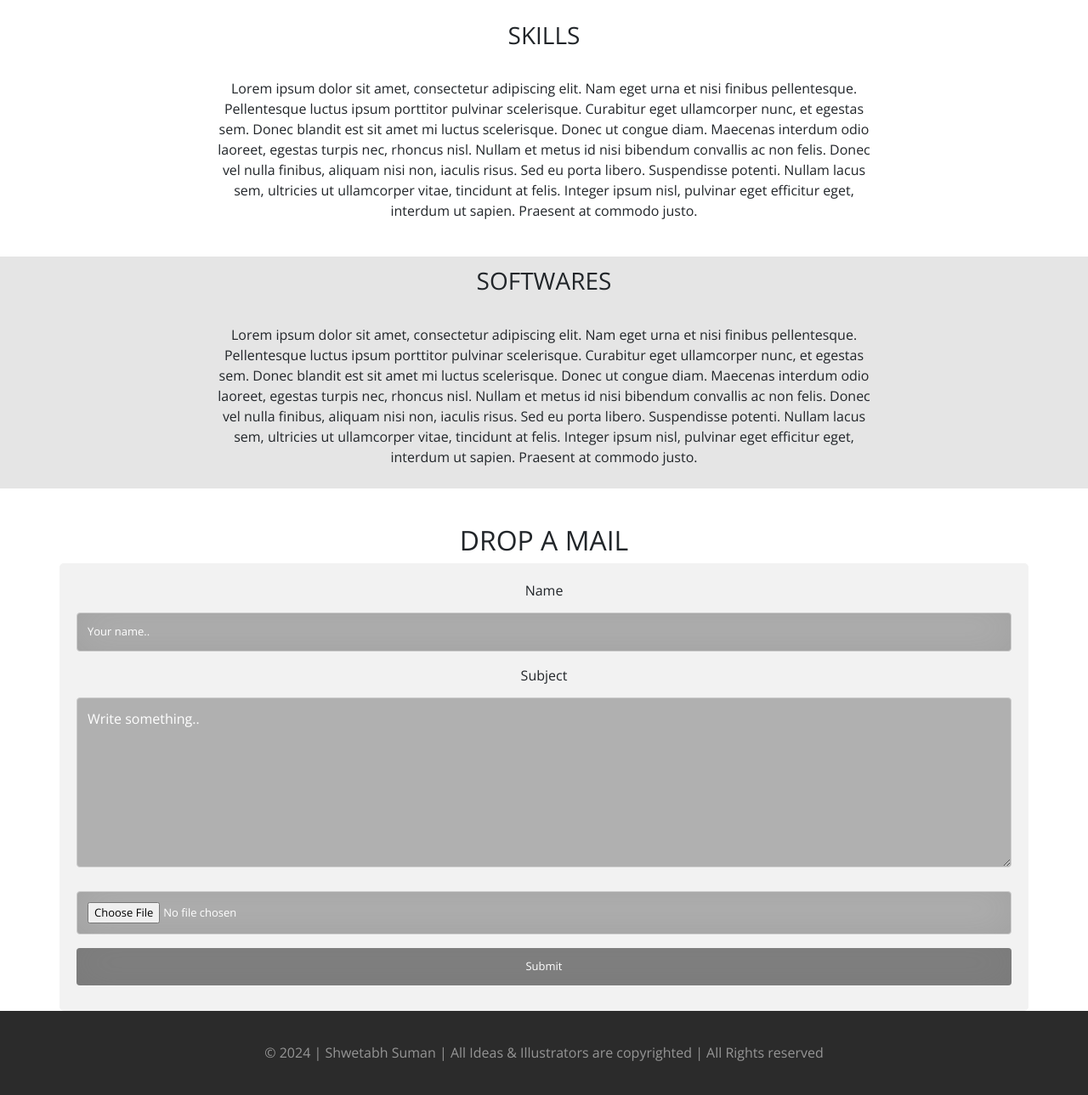
After one commit to webwritart/shwetabhsuman, a Flask app: page /about/about in a window 1280 px wide. The commit adds this page. Shown: the part 2701-3990 px from the top of the page at 85% size. Run offline with Flask 3, Linux system fonts and the light colour scheme; the visitor is signed in with stand-in values (Sample User, id 1); some libraries are stand-ins or nearby versions.

Commit message:
first commit

```diff
--- a/models/member.py
+++ b/models/member.py
@@ -10,10 +10,9 @@ member_role = db.Table('member_role',
 
 class Member(UserMixin, db.Model):
     id = db.Column(db.Integer, primary_key=True)
-    email = db.Column(db.String(100), unique=True)
+    username = db.Column(db.String(100), unique=True)
     password = db.Column(db.String(100))
     name = db.Column(db.String(100))
-    phone = db.Column(db.String(15))
     role = db.relationship('Role', secondary=member_role, backref='members')
 
 
--- /dev/null
+++ b/routes/about.py
@@ -0,0 +1,9 @@
+from flask import Blueprint, render_template, url_for
+
+about = Blueprint('about', __name__, static_folder='static', template_folder='templates/about')
+
+
+@about.route('/about', methods=['GET', 'POST'])
+def home():
+
+    return render_template('about.html')
--- a/routes/account.py
+++ b/routes/account.py
@@ -1,21 +1,205 @@
-from flask import Blueprint, render_template, redirect, url_for
-from flask_login import login_required
-
+import os
+from extensions import db
+from flask import Blueprint, render_template, request, flash, send_file, redirect, url_for, session
+from werkzeug.security import check_password_hash, generate_password_hash
+from models.member import Member, Role
+from flask_login import current_user, login_required, login_user, logout_user
+from datetime import date
+import random
 
 account = Blueprint('account', __name__, static_folder='static', template_folder='templates/account')
 
-
-@account.route('/login')
-def login():
-    return render_template('login.html')
+otp = random.randint(1000, 9999)
+today_date = date.today()
 
 
-@account.route('/register')
+@account.route('/register', methods=['GET', 'POST'])
 def register():
-    return render_template('register.html')
+    num_list = []
+    result = db.session.query(Member)
+
+    email = request.form.get('username')
+    state = request.form.get('state')
+    result = db.session.execute(db.select(Member).where(Member.email == email))
+    user = result.scalar()
+    if user:
+        flash("You've already signed up with that email, log in instead!", "error")
+        return redirect(url_for('account.login'))
+    hash_and_salted_password = generate_password_hash(
+        request.form.get('password'),
+        method='pbkdf2:sha256',
+        salt_length=8
+    )
+
+    new_user = Member(
+        email=request.form.get('email'),
+        password=hash_and_salted_password,
+        name=request.form.get('name'),
+        phone=request.form.get('phone'),
+        whatsapp=request.form.get('whatsapp'),
+        profession=request.form.get('profession'),
+        sex=request.form.get('sex'),
+        dob=dob,
+        state=state,
+        registration_date=today_date
+    )
+    db.session.add(new_user)
+    db.session.commit()
+
+    login_user(new_user)
+    return redirect(url_for('account.home', name=current_user.name.split()[0]))
+    return render_template("register.html", logged_in=current_user.is_authenticated)
 
 
+@account.route('/login', methods=['GET', 'POST'])
+def login():
+    num_list = []
+    raw_num_list = []
+    result = db.session.query(Member)
+    for user in result:
+        num = user.phone
+        raw_num_list.append(num)
+        if len(num) == 10:
+            user_no = f"91{num}"
+        elif len(num) == 11 and num[0] == '0' or '+':
+            user_no = f'91{num[1:]}'
+        elif len(num) == 12 and num[:2] == '91':
+            user_no = num
+        elif len(num) == 13 and num[:3] == '+91':
+            user_no = num[3:]
+        else:
+            user_no = num
+        num_list.append(user_no)
+    if request.method == 'POST':
+        if request.form.get('password2'):
+            pwd = request.form.get('password2')
+            retype_pwd = request.form.get('retype-password2')
+            if pwd != retype_pwd:
+                flash("Retyped password did not match! Please try again.", "error")
+                return render_template('update_account.html')
+            hash_and_salted_password = generate_password_hash(
+                pwd,
+                method='pbkdf2:sha256',
+                salt_length=8
+            )
+            current_user.password = hash_and_salted_password
+            current_user.sex = request.form.get('sex')
+            date_ = request.form.get('date')
+            if len(date_) < 2:
+                date_ = "0" + date_
+            month = request.form.get('month')
+            if len(month) < 2:
+                month = "0" + month
+            year = request.form.get('year')
+            current_user.dob = f"{year}-{month}-{date_}"
+            current_user.profession = request.form.get('profession')
+            current_user.state = request.form.get('state')
+            db.session.commit()
+            return redirect(url_for('account.home'))
+        data = request.form.get('email-phone')
+        if '@' in data:
+            email = data
+            result = db.session.execute(db.select(Member).where(Member.email == email))
+            user = result.scalar()
+        else:
+            user_phone = ''
+            ph = data
+            if len(ph) == 10:
+                phone = f"91{ph}"
+            elif len(ph) == 11 and ph[0] == '0' or '+':
+                phone = f'91{ph[1:]}'
+            elif len(ph) == 12 and ph[:2] == '91':
+                phone = ph
+            elif len(ph) == 13 and ph[:3] == '+91':
+                phone = ph[3:]
+            else:
+                phone = ph
+            if phone in num_list:
+                index = num_list.index(phone)
+                user_phone = raw_num_list[index]
+            result = db.session.execute(db.select(Member).where(Member.phone == user_phone))
+            user = result.scalar()
+        password = request.form.get('password')
+
+        # Email or Phone doesn't exist or password incorrect:
+        if not user:
+            flash("That Email or Phone does not exist, please try again.", category="error")
+        elif not check_password_hash(user.password, password):
+            flash('Password incorrect, please try again.', category='error')
+        else:
+            login_user(user)
+            if 'url' in session:
+                return redirect(session['url'])
+            if db.session.query(Role).filter(Role.name == 'admin').scalar() in current_user.role:
+                return redirect(url_for('manager.home'))
+            if not current_user.sex or current_user.sex == '':
+                return render_template('update_account.html')
+            if request.form.get('prev-page') == 'enroll':
+                flash("You are successfully logged in. Now proceed to enroll", "success")
+                return redirect(url_for('payment.home'))
+            return redirect(url_for('account.home', name=current_user.name.split()[0]))
+
+    return render_template("login.html", instruction='login')
+
+
+email_list = []
+
+
+@account.route('/forgot_password', methods=['GET', 'POST'])
+def forgot_password():
+    if request.method == 'POST':
+        if request.form.get('email'):
+            email = request.form.get('email')
+            email_list.append(email)
+            user_mail_list = []
+            results = db.session.query(Member)
+            for result in results:
+                user_mail_list.append(result.email)
+            if email in user_mail_list:
+                send_email_support(subject="Password reset",
+                                   recipients=email_list, body='',
+                                   html=render_template('mails/password_reset_link.html',
+                                                        link=f"http://127.0.0.1:5000/account/set_new_password?otp={otp}"),
+                                   image_dict=image_dict)
+                return render_template('check_mail_notification.html')
+            else:
+                flash('No account found with the entered email!', 'error')
+
+        if request.form.get('password'):
+            new_pwd = request.form.get('password')
+            hash_and_salted_password = generate_password_hash(
+                new_pwd,
+                method='pbkdf2:sha256',
+                salt_length=8
+            )
+            result = db.session.execute(db.select(Member).where(Member.email == email_list[0]))
+            user = result.scalar()
+            user.password = hash_and_salted_password
+
+            db.session.commit()
+            login_user(user)
+            flash('New password set successfully!', 'success')
+            mail = render_template('mails/password_reset_notification.html')
+            send_email_support('Password Reset', [current_user.email],
+                               '',
+                               mail, image_dict)
+            return redirect(url_for('account.home'))
+
+    return render_template("forgot_password.html")
+
+
+@account.route('/set_new_password', methods=['GET', 'POST'])
+def set_new_password():
+    entered_otp = request.args.get('otp')
+    if str(otp) == str(entered_otp):
+        return render_template('set_new_password.html')
+    else:
+        send_email_support('ERROR!!!', ['shwetabh@writart.com'], 'Problem forget password reset', '', '')
+        return redirect(url_for("account.login"))
+
+
+@account.route('/logout')
 @login_required
-@account.route('/logout')
 def logout():
+    logout_user()
     return redirect(url_for('main.home'))
--- a/routes/index.html
+++ b/routes/index.html
@@ -1,6 +1,8 @@
 {% extends "base.html" %}
 {% block content %}
 
-<h1>HOMEPAGE</h1>
+
+<h1>This is not homepage/h1>
+
 
 {% endblock %}
--- /dev/null
+++ b/routes/templates/about/about.html
@@ -0,0 +1,125 @@
+{% extends "base.html" %}
+{% block content %}
+
+<style>
+    .center {
+    display: flex;
+    justify-content: center;
+}
+    .center-text {
+        text-align: center;
+    }
+
+    /* Style inputs with type="text", select elements and textareas */
+input[type=text], select, textarea {
+  width: 100%; /* Full width */
+  background: rgb(176, 176, 176);
+  padding: 12px; /* Some padding */
+  border: 1px solid #ccc; /* Gray border */
+  border-radius: 4px; /* Rounded borders */
+  box-sizing: border-box; /* Make sure that padding and width stays in place */
+  margin-top: 6px; /* Add a top margin */
+  margin-bottom: 16px; /* Bottom margin */
+  resize: vertical /* Allow the user to vertically resize the textarea (not horizontally) */
+}
+input[type=file] {
+  width: 100%; /* Full width */
+  background: rgb(176, 176, 176);
+  padding: 12px; /* Some padding */
+  border: 1px solid #ccc; /* Gray border */
+  border-radius: 4px; /* Rounded borders */
+  box-sizing: border-box; /* Make sure that padding and width stays in place */
+  margin-top: 6px; /* Add a top margin */
+  margin-bottom: 16px; /* Bottom margin */
+  resize: vertical /* Allow the user to vertically resize the textarea (not horizontally) */
+}
+
+/* Style the submit button with a specific background color etc */
+input[type=submit] {
+  background-color: grey;
+  color: white;
+  padding: 12px 20px;
+  border: none;
+  border-radius: 4px;
+  cursor: pointer;
+}
+
+/* When moving the mouse over the submit button, add a darker green color */
+input[type=submit]:hover {
+  background-color: #6d388a;
+}
+
+/* Add a background color and some padding around the form */
+.container {
+  border-radius: 5px;
+  background-color: #f2f2f2;
+  padding: 20px;
+}
+</style>
+<body>
+    <div style="filter: brightness(70%);">
+        <img src="../static/images/others/Kedarnath.jpg" width="100%" style="">
+    </div>
+    <div class="center">
+        <img src="../static/images/about/Profile pic.jpg" width="300" style="margin-top:-8%;z-index:10;">
+    </div>
+    <div>
+        <h4 class="center-text" style="padding-top:1%;">SHWETABH SUMAN</h4>
+        <h6 class="center-text">Concept Artist/ Illustrator</h6>
+        <p class="center-text" style="padding: 2% 20% 2% 20%;">Lorem ipsum dolor sit amet, consectetur adipiscing elit. Nam eget urna et nisi finibus pellentesque.
+            Pellentesque luctus ipsum porttitor pulvinar scelerisque. Curabitur eget ullamcorper nunc, et egestas sem.
+            Donec blandit est sit amet mi luctus scelerisque. Donec ut congue diam.
+            Maecenas interdum odio laoreet, egestas turpis nec, rhoncus nisl. Nullam et metus id nisi bibendum convallis
+            ac non felis. Donec vel nulla finibus, aliquam nisi non, iaculis risus. Sed eu porta libero. Suspendisse
+            potenti. Nullam lacus sem, ultricies ut ullamcorper vitae, tincidunt at felis. Integer ipsum nisl, pulvinar
+            eget efficitur eget, interdum ut sapien. Praesent at commodo justo.</p>
+        <div style="background:rgba(0, 0, 0, 0.1);">
+            <h3 class="center-text" style="padding-top:1%;">EXPERIENCE</h3>
+            <p class="center-text" style="padding: 2% 20% 2% 20%;">Lorem ipsum dolor sit amet, consectetur adipiscing elit. Nam eget urna et nisi finibus pellentesque.
+            Pellentesque luctus ipsum porttitor pulvinar scelerisque. Curabitur eget ullamcorper nunc, et egestas sem.
+            Donec blandit est sit amet mi luctus scelerisque. Donec ut congue diam.
+            Maecenas interdum odio laoreet, egestas turpis nec, rhoncus nisl. Nullam et metus id nisi bibendum convallis
+            ac non felis. Donec vel nulla finibus, aliquam nisi non, iaculis risus. Sed eu porta libero. Suspendisse
+            potenti. Nullam lacus sem, ultricies ut ullamcorper vitae, tincidunt at felis. Integer ipsum nisl, pulvinar
+            eget efficitur eget, interdum ut sapien. Praesent at commodo justo.</p>
+        </div>
+        <div style="padding-bottom:2%;">
+            <img src="../static/images/about/studio.jpg" width="100%">
+        </div>
+        <h3 class="center-text">SKILLS</h3>
+        <p class="center-text" style="padding: 2% 20% 2% 20%;">Lorem ipsum dolor sit amet, consectetur adipiscing elit. Nam eget urna et nisi finibus pellentesque.
+            Pellentesque luctus ipsum porttitor pulvinar scelerisque. Curabitur eget ullamcorper nunc, et egestas sem.
+            Donec blandit est sit amet mi luctus scelerisque. Donec ut congue diam.
+            Maecenas interdum odio laoreet, egestas turpis nec, rhoncus nisl. Nullam et metus id nisi bibendum convallis
+            ac non felis. Donec vel nulla finibus, aliquam nisi non, iaculis risus. Sed eu porta libero. Suspendisse
+            potenti. Nullam lacus sem, ultricies ut ullamcorper vitae, tincidunt at felis. Integer ipsum nisl, pulvinar
+            eget efficitur eget, interdum ut sapien. Praesent at commodo justo.</p>
+        <div style="background:rgba(0, 0, 0, 0.1);">
+        <h3 class="center-text" style="padding-top:1%;">SOFTWARES</h3>
+        <p class="center-text" style="padding: 2% 20% 2% 20%;">Lorem ipsum dolor sit amet, consectetur adipiscing elit. Nam eget urna et nisi finibus pellentesque.
+            Pellentesque luctus ipsum porttitor pulvinar scelerisque. Curabitur eget ullamcorper nunc, et egestas sem.
+            Donec blandit est sit amet mi luctus scelerisque. Donec ut congue diam.
+            Maecenas interdum odio laoreet, egestas turpis nec, rhoncus nisl. Nullam et metus id nisi bibendum convallis
+            ac non felis. Donec vel nulla finibus, aliquam nisi non, iaculis risus. Sed eu porta libero. Suspendisse
+            potenti. Nullam lacus sem, ultricies ut ullamcorper vitae, tincidunt at felis. Integer ipsum nisl, pulvinar
+            eget efficitur eget, interdum ut sapien. Praesent at commodo justo.</p>
+        </div>
+        <div style="padding-top:2%;">
+            <h2 class="center-text">DROP A MAIL</h2>
+        <div class="container" style="margin-top:0;">
+          <form action="#">
+
+            <label for="fullname">Name</label>
+            <input type="text" id="fullname" name="firstname" placeholder="Your name..">
+            <label for="message">Subject</label>
+            <textarea id="message" name="subject" placeholder="Write something.." style="height:200px; width:100%;"></textarea>
+            <input type="file" id="myFile" name="filename">
+            <input type="submit" value="Submit">
+
+          </form>
+        </div>
+        </div>
+    </div>
+</body>
+
+{% endblock %}
--- a/routes/templates/base.html
+++ b/routes/templates/base.html
@@ -28,20 +28,26 @@
     </button>
     <div class="collapse navbar-collapse" id="navbarSupportedContent">
       <ul class="navbar-nav me-auto mb-2 mb-lg-0">
+<!--        <li class="nav-item">-->
+<!--          <a class="nav-link" href="{{ url_for('gallery.character_concept') }}">CHARACTER CONCEPT</a>-->
+<!--        </li>-->
+<!--        <li class="nav-item">-->
+<!--          <a class="nav-link" href="{{ url_for('gallery.environments') }}">ENVIRONMENTS</a>-->
+<!--        </li>-->
         <li class="nav-item">
-          <a class="nav-link" href="{{ url_for('gallery.character_concept') }}">CHARACTER CONCEPT</a>
+          <a class="nav-link" href="{{ url_for('about.home') }}">About Artist</a>
         </li>
         <li class="nav-item">
-          <a class="nav-link" href="{{ url_for('gallery.environments') }}">ENVIRONMENTS</a>
+          <a class="nav-link" href="{{ url_for('main.home') }}">Portfolio</a>
         </li>
       </ul>
       <form class="d-flex" >
       {% if not logged_in %}
-        <ul class="navbar-nav">
-          <li class="nav-item">
-            <a class="nav-link" href="{{url_for('account.login')}}">Login/Register</a>
-          </li>
-        </ul>
+<!--        <ul class="navbar-nav">-->
+<!--          <li class="nav-item">-->
+<!--            <a class="nav-link" href="{{url_for('account.login')}}">Login/Register</a>-->
+<!--          </li>-->
+<!--        </ul>-->
       {% else %}
         <ul class="navbar-nav">
           {% if admin in current_user.role %}
@@ -66,6 +72,9 @@
 </nav>
     {% block content %}
     {% endblock %}
+    <div style="background:#2b2b2b;">
+        <h6 style="color:rgba(255,255,255,0.5); text-align:center; padding: 5vh;">&#169; 2024 | Shwetabh Suman | All Ideas & Illustrators are copyrighted | All Rights reserved</h6>
+    </div>
 
   <script src="https://cdn.jsdelivr.net/npm/bootstrap@5.3.2/dist/js/bootstrap.bundle.min.js" integrity="sha384-C6RzsynM9kWDrMNeT87bh95OGNyZPhcTNXj1NW7RuBCsyN/o0jlpcV8Qyq46cDfL" crossorigin="anonymous"></script>
 <footer>
--- a/static/css/styles.css
+++ b/static/css/styles.css
@@ -16,7 +16,7 @@ html { width: 100%; height:100%; overflow:auto; }
 body {
 	height: auto;
 	font-family: 'Open Sans', sans-serif;
-    background-color: #FFDCF3;
+    background-color: #FFFFFF;
 
 }
 
@@ -32,6 +32,7 @@ a {
     text-decoration: none;
     text-align: center;
 }
+
 
 .box {
 	position: absolute;
--- /dev/null
+++ b/wsgi.py
@@ -0,0 +1,5 @@
+from main_site import app
+
+
+if __name__ == '__main__':
+    app.run()
```
Also changed, not shown: main_site.py (renamed from app.py, +7 -5 lines), operations/miscellaneous.py (+38 -12 lines), routes/main.py (+14 -1 lines), routes/templates/account/register.html (+1 -19 lines), routes/templates/index.html (+48 -1 lines), routes/templates/manager/log.html (+20 -2 lines), static/js/my_account.js (added, +111 -0 lines), 9d1d4d42ccf35900d04bf0d9f4c5ba1d.jpg (deleted), most motivational feedback.PNG (deleted), static/js/concept.js (added).
